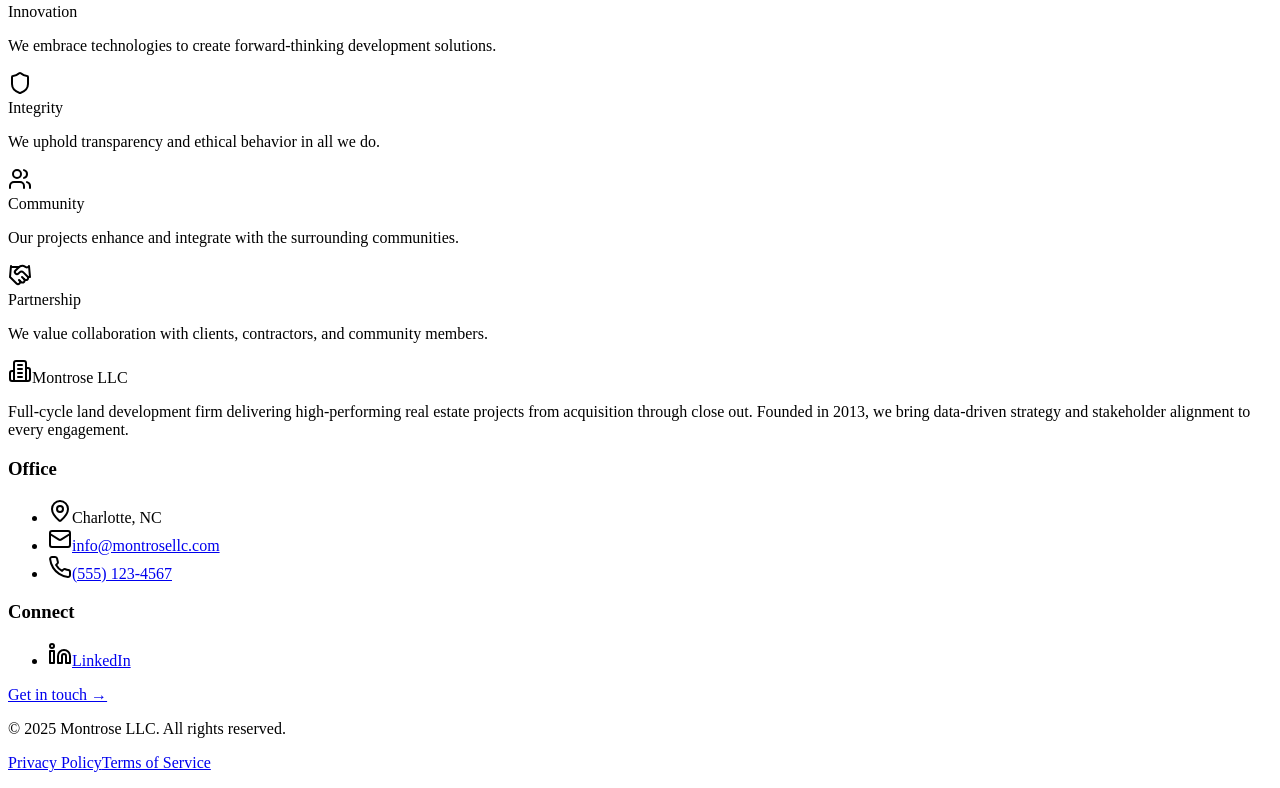
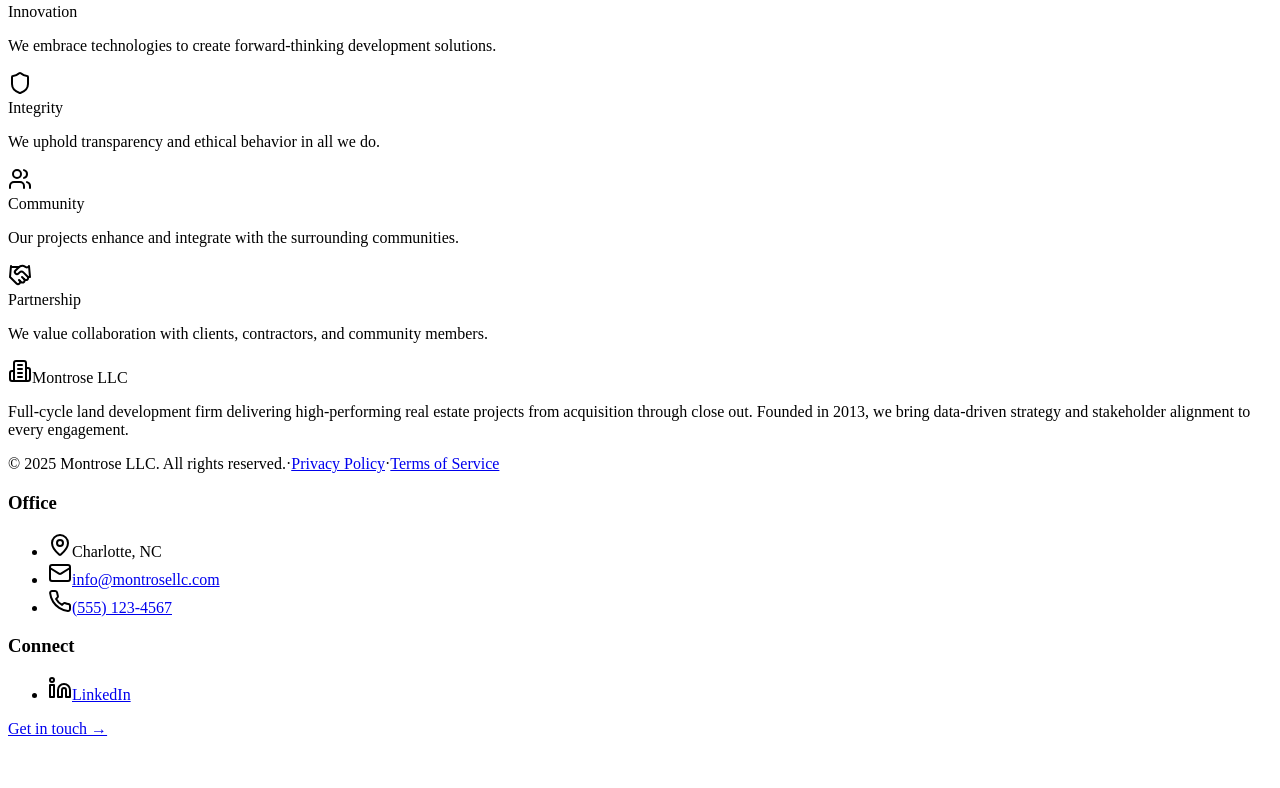
Before and after one commit to AmandaFoess/MontroseWebsite, a React (Vite) app in the folder client/: page /about in a window 1280 px wide. Shown: the part 807-1595 px from the top of the page. After the commit the page ends 1561 px from the top, so only its background shows below. Built offline with nearby package versions, Linux system fonts and the light colour scheme; a web font is replaced by a local one.

Commit message:
Consolidate footer into single section with inline legal links

```diff
--- a/client/src/components/Footer.tsx
+++ b/client/src/components/Footer.tsx
@@ -12,8 +12,15 @@ export default function Footer() {
               <Building2 className="h-6 w-6 text-primary" />
               <span className="text-xl font-bold">Montrose LLC</span>
             </div>
-            <p className="text-sm text-muted-foreground leading-relaxed mb-4">
+            <p className="text-sm text-muted-foreground leading-relaxed mb-6">
               Full-cycle land development firm delivering high-performing real estate projects from acquisition through close out. Founded in 2013, we bring data-driven strategy and stakeholder alignment to every engagement.
+            </p>
+            <p className="text-xs text-muted-foreground/70">
+              © {new Date().getFullYear()} Montrose LLC. All rights reserved.
+              <span className="mx-2">·</span>
+              <Link href="/privacy"><span className="hover:text-primary transition-colors">Privacy Policy</span></Link>
+              <span className="mx-2">·</span>
+              <Link href="/terms"><span className="hover:text-primary transition-colors">Terms of Service</span></Link>
             </p>
           </div>
 
@@ -23,9 +30,7 @@ export default function Footer() {
             <ul className="space-y-3">
               <li className="flex items-start gap-2 text-sm text-muted-foreground">
                 <MapPin className="h-4 w-4 mt-0.5 shrink-0" />
-                <span>
-                  Charlotte, NC
-                </span>
+                <span>Charlotte, NC</span>
               </li>
               <li className="flex items-center gap-2 text-sm text-muted-foreground">
                 <Mail className="h-4 w-4 shrink-0" />
@@ -67,25 +72,6 @@ export default function Footer() {
             </div>
           </div>
         </div>
-
-        {/* Bottom Bar */}
-        <div className="border-t border-border mt-12 pt-8 flex flex-col md:flex-row justify-between items-center gap-4">
-          <p className="text-sm text-muted-foreground">
-            © {new Date().getFullYear()} Montrose LLC. All rights reserved.
-          </p>
-          <div className="flex gap-6">
-            <Link href="/privacy">
-              <span className="text-sm text-muted-foreground hover:text-primary transition-colors">
-                Privacy Policy
-              </span>
-            </Link>
-            <Link href="/terms">
-              <span className="text-sm text-muted-foreground hover:text-primary transition-colors">
-                Terms of Service
-              </span>
-            </Link>
-          </div>
-        </div>
       </div>
     </footer>
   );
```
